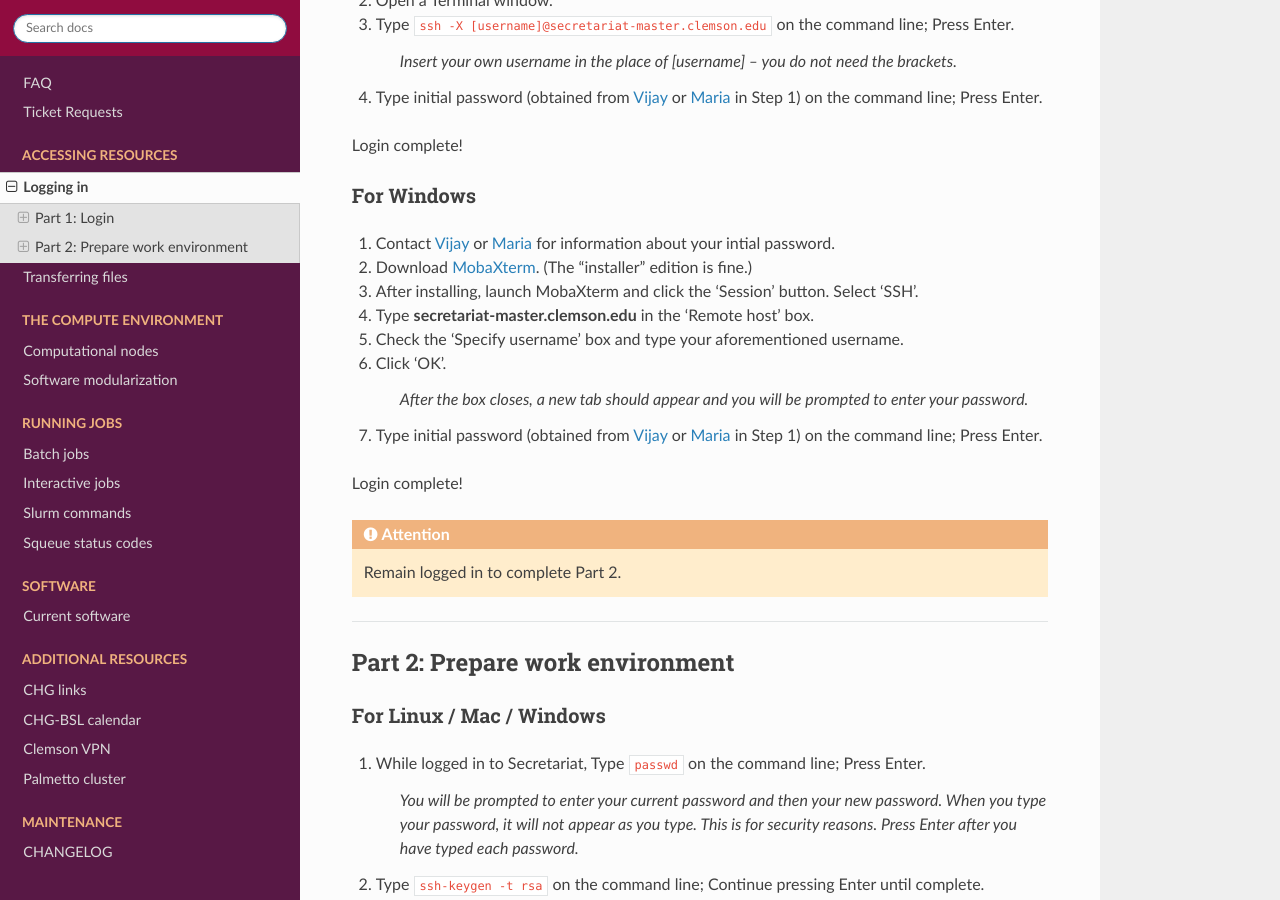
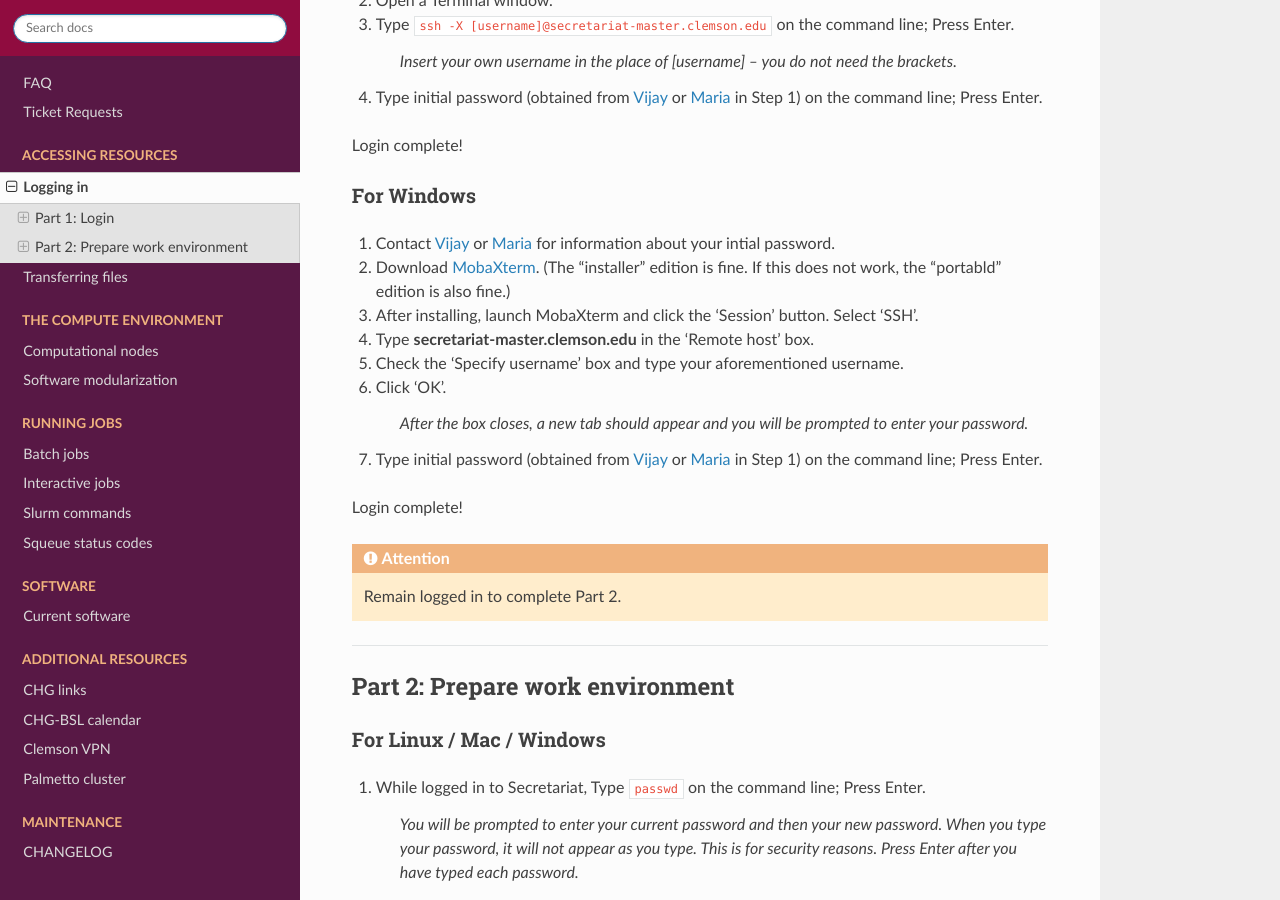
Before and after one commit to amalgamaria/secretariat, a Sphinx documentation site: the page built from docs/access/login.rst, in a window 1280 px wide and 900 px high, scrolled down 547 px. Built offline with Sphinx 7.4.7 and the Read the Docs theme 2.0.0, drawn with Linux system fonts in a browser that asks for light colours.

Commit message:
Update login description

```diff
--- a/docs/access/login.rst
+++ b/docs/access/login.rst
@@ -30,7 +30,7 @@
 -----------
 
 1. Contact `Vijay`_ or `Maria`_ for information about your intial password.
-2. Download `MobaXterm`_. (The "installer" edition is fine.)
+2. Download `MobaXterm`_. (The "installer" edition is fine. If this does not work, the "portabld" edition is also fine.)
 3. After installing, launch MobaXterm and click the 'Session' button. Select 'SSH'.
 4. Type **secretariat-master.clemson.edu** in the 'Remote host' box.
 5. Check the 'Specify username' box and type your aforementioned username.
```
